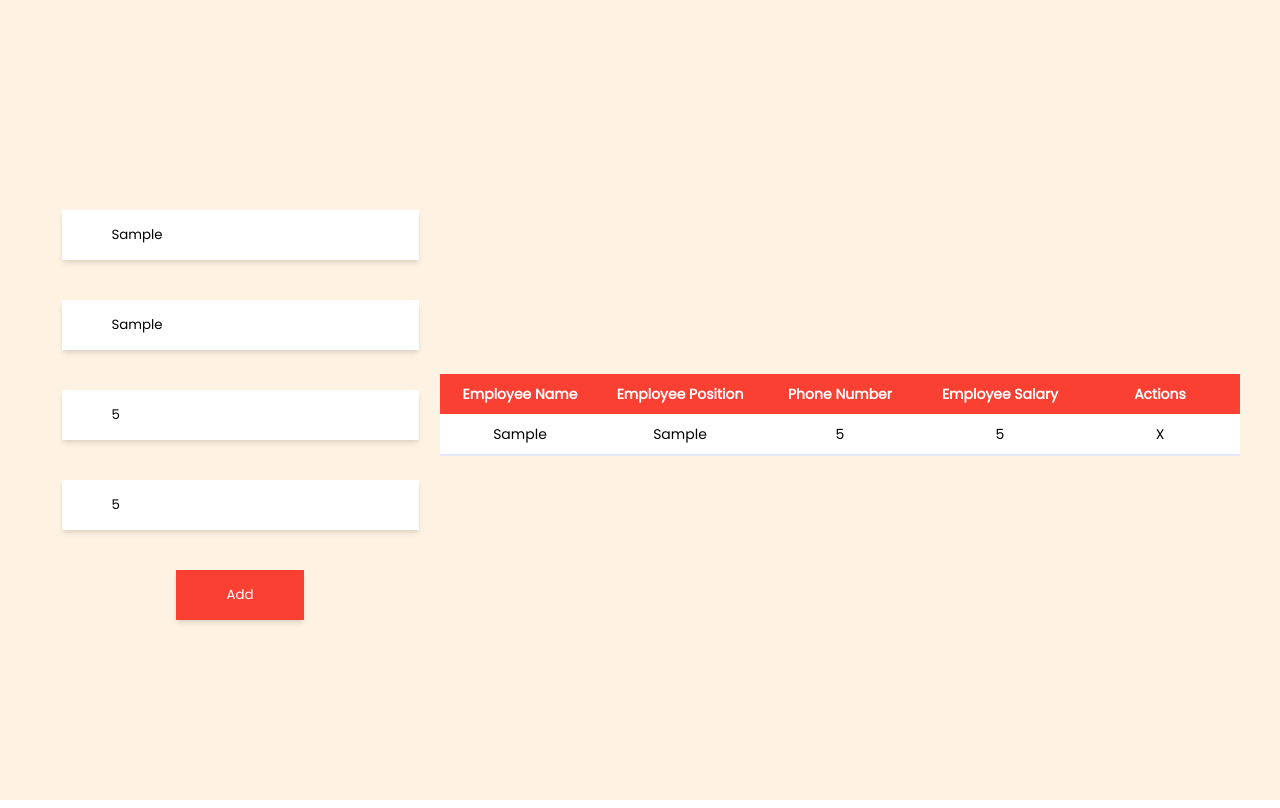
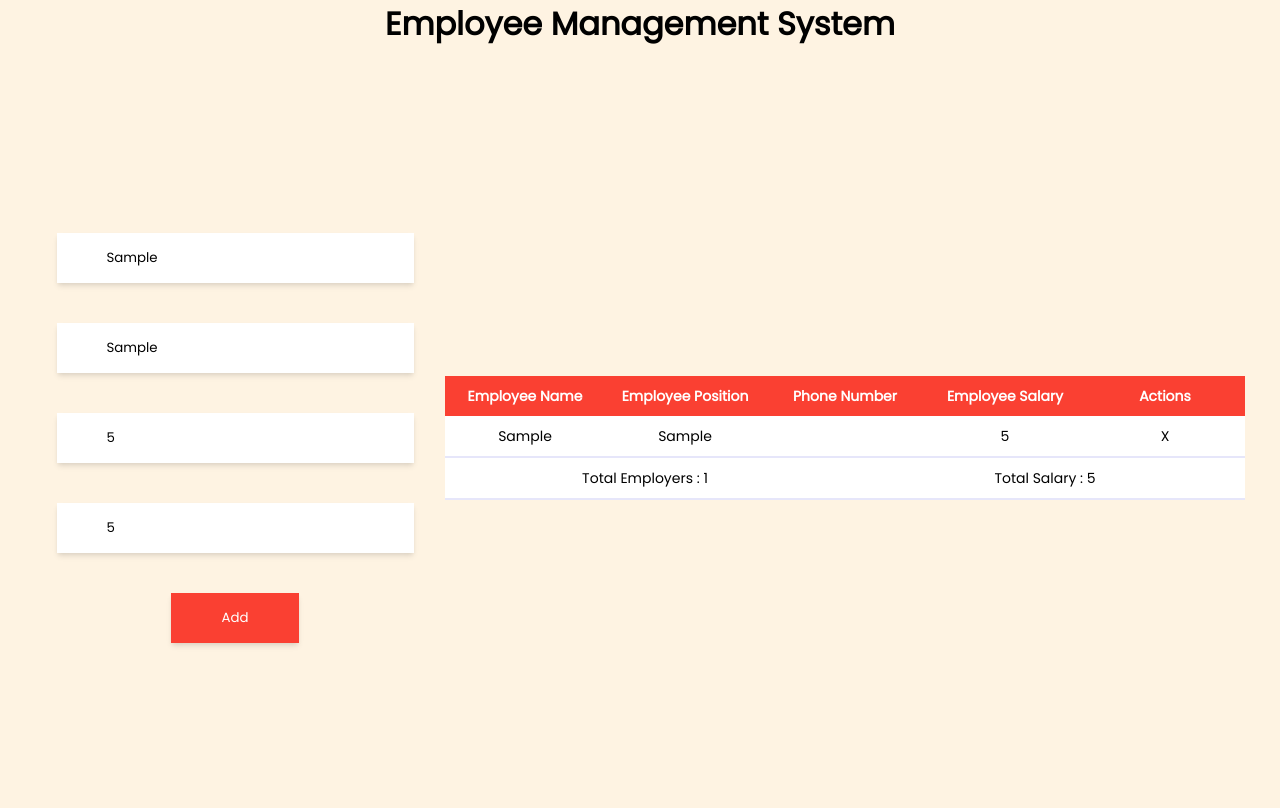
Before and after one commit to Albenis-Kerqeli/Employee-App-ReactJS, a React (Create React App) app: page / in a window 1280 px wide. Both pictures are taken after typing "Sample", "Sample", "5", "5" into the empty fields and a click on the button "Add". Built offline with nearby package versions, Linux system fonts and the light colour scheme.

Commit message:
5 files modified

```diff
--- a/src/App.js
+++ b/src/App.js
@@ -6,6 +6,9 @@ import AppTable from './Components/AppTable';
 export default function App() {
   return (
     <div className="App">
+      <div className="App__text">
+        <h1>Employee Management System</h1>
+      </div>
       <div className="App__row" />
       <AppForm />
       <AppTable />
--- a/src/Components/AppForm.js
+++ b/src/Components/AppForm.js
@@ -5,13 +5,13 @@ const AppForm = () => {
   const {
     emp__name,
     emp__position,
-    emp__phoneNumber,
+    emp__age,
     emp__salary,
     emp__add
   } = useContext(AppContext);
   const [name, setName] = emp__name;
   const [position, setPosition] = emp__position;
-  const [phoneNumber, setPhoneNumber] = emp__phoneNumber;
+  const [age, setAge] = emp__age;
   const [salary, setSalary] = emp__salary;
   const { addEmployee } = emp__add;
 
@@ -30,8 +30,8 @@ const AppForm = () => {
         />
         <input
           type="number"
-          onChange={e => setPhoneNumber(e.target.value)}
-          placeholder="Phone Number"
+          onChange={e => setAge(e.target.value)}
+          placeholder="Employee age"
         />
         <input
           type="number"
--- a/src/Components/AppTable.js
+++ b/src/Components/AppTable.js
@@ -5,6 +5,10 @@ const AppTable = () => {
   const { emp__list, emp__del } = React.useContext(AppContext);
   const [employees, setEmployees] = emp__list;
   const { deleteEmployee } = emp__del;
+
+  const calc__Salary = employees.reduce((acc, current) => {
+    return acc + parseInt(current.salary);
+  }, 0);
 
   return employees != '' ? (
     <div className="App__table">
@@ -29,6 +33,14 @@ const AppTable = () => {
             </tr>
           </div>
         ))}
+
+        <div className="table__data">
+          <tr>
+            <td>Total Employers : {employees.length}</td>
+
+            <td>Total Salary : {calc__Salary}</td>
+          </tr>
+        </div>
       </table>
     </div>
   ) : (
--- a/src/Context/AppContext.js
+++ b/src/Context/AppContext.js
@@ -5,7 +5,7 @@ export const AppContext = createContext();
 const AppProvider = ({ children }) => {
   const [name, setName] = useState('');
   const [position, setPosition] = useState('');
-  const [phoneNumber, setPhoneNumber] = useState('');
+  const [age, setAge] = useState('');
   const [salary, setSalary] = useState('');
   const [employees, setEmployees] = useState([]);
 
@@ -21,7 +21,7 @@ const AppProvider = ({ children }) => {
 
   const addEmployee = e => {
     e.preventDefault();
-    if (name == '' || position == '' || phoneNumber == '' || salary == '') {
+    if (name == '' || position == '' || age == '' || salary == '') {
       alert('Fill all the fields');
     } else {
       setEmployees([
@@ -30,7 +30,7 @@ const AppProvider = ({ children }) => {
           id: Math.random() * 100,
           name: name,
           position: position,
-          phoneNumber: phoneNumber,
+          age: age,
           salary: salary
         }
       ]);
@@ -50,7 +50,7 @@ const AppProvider = ({ children }) => {
         emp__list: [employees, setEmployees],
         emp__name: [name, setName],
         emp__position: [position, setPosition],
-        emp__phoneNumber: [phoneNumber, setPhoneNumber],
+        emp__age: [age, setAge],
         emp__salary: [salary, setSalary],
         emp__add: { addEmployee },
         emp__del: { deleteEmployee }
--- a/src/style.css
+++ b/src/style.css
@@ -8,9 +8,19 @@
   background-color: #fef3e2;
   display: flex;
   align-items: center;
+  gap: 10px;
   justify-content: center;
   flex-wrap: wrap;
+  text-align: center;
+  flex-direction: row;
   min-height: 100vh;
+}
+
+.App__text {
+  display: flex;
+  width: auto;
+  align-items: center;
+  justify-content: center;
 }
 
 .App__row {
```
